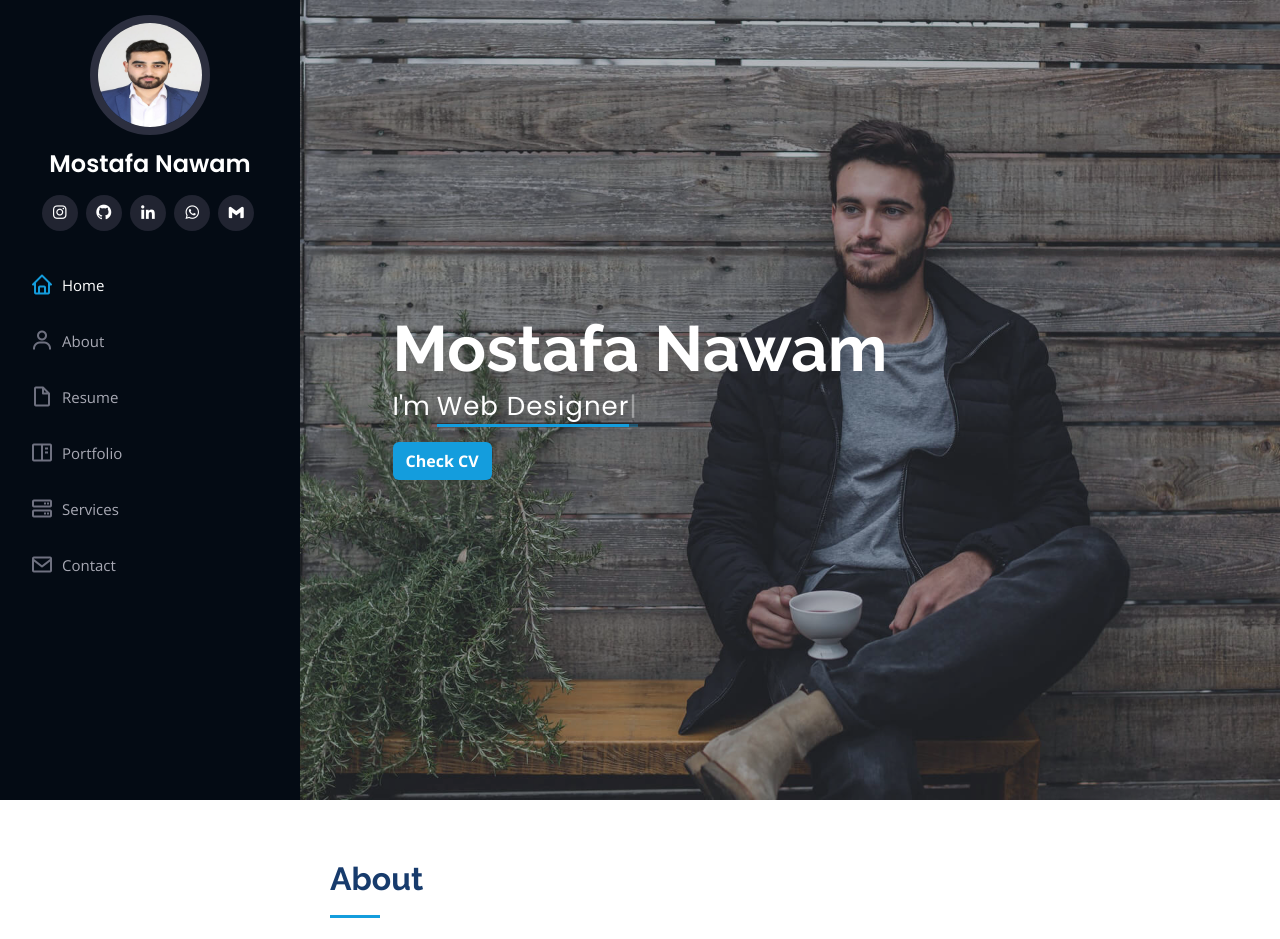
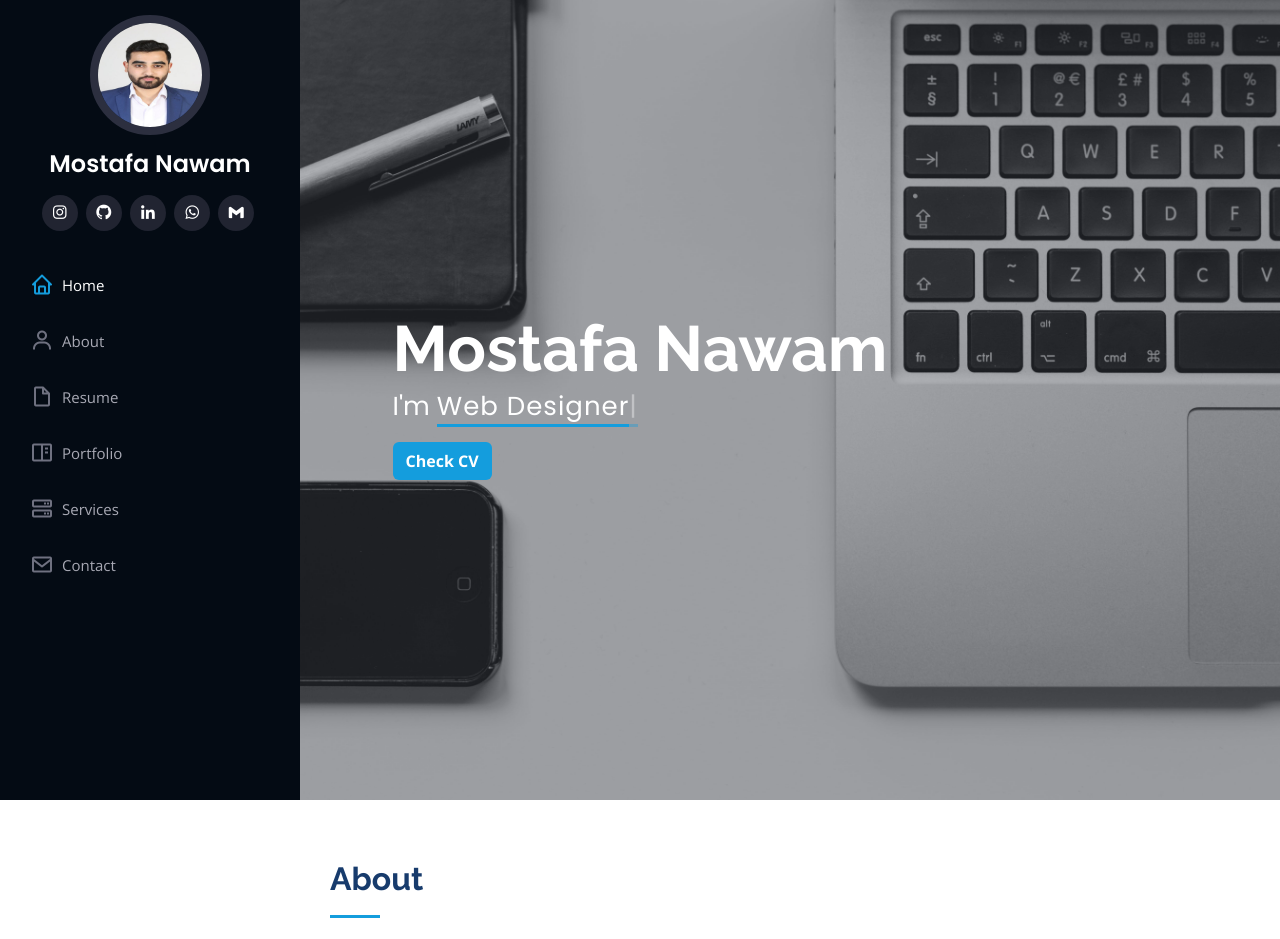
Before and after one commit to mostafanawam/mostafanawam.github.io, a PHP site: page / in a window 1280 px wide. Shown: the top 939 px of the page. Run offline with PHP 8.4, Linux system fonts and the light colour scheme.

Commit message:
update hero image

```diff
--- a/assets/css/style.css
+++ b/assets/css/style.css
@@ -253,7 +253,7 @@ h6 {
 #hero {
     width: 100%;
     height: 100vh;
-    background: url("../img/hero-bg.jpg") top center;
+    background: url("../img/hero.jpg") top center;
     background-size: cover;
 }
 
```
Also changed, not shown: assets/img/hero.jpg (added).
